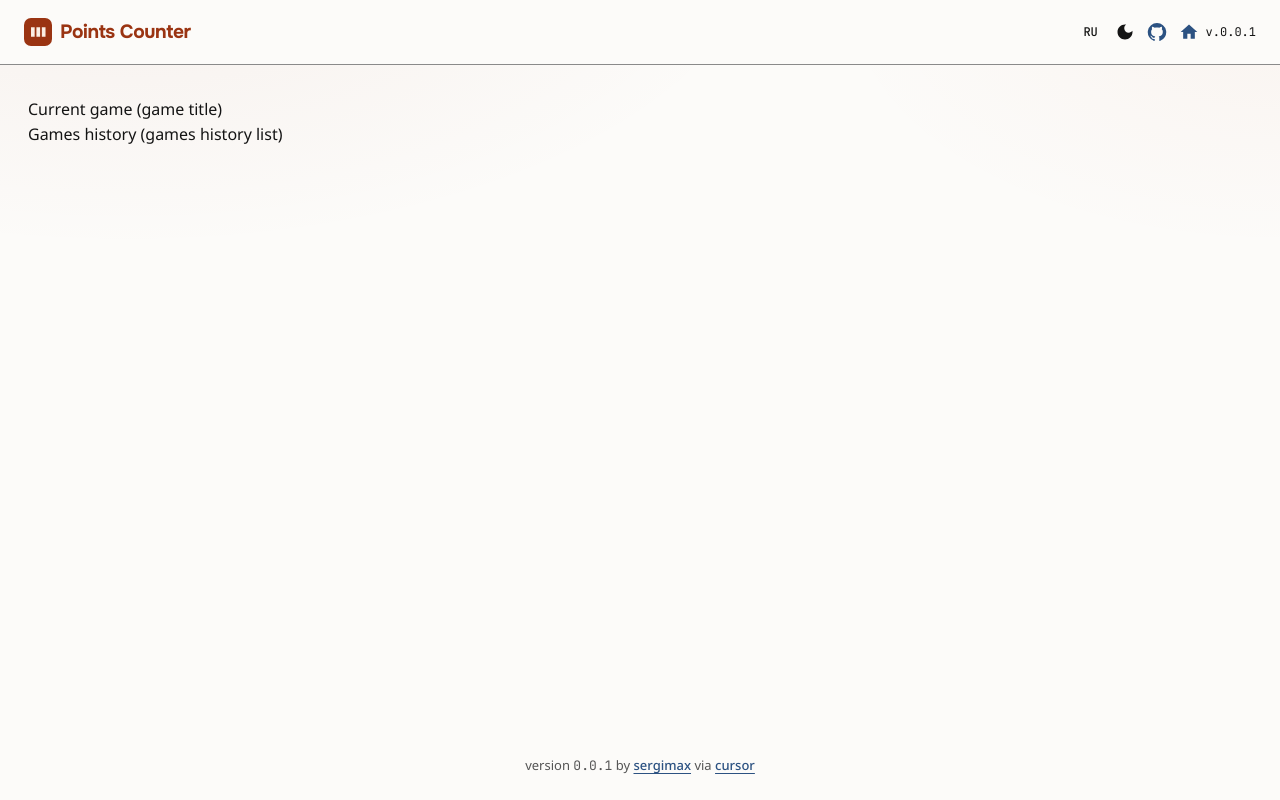
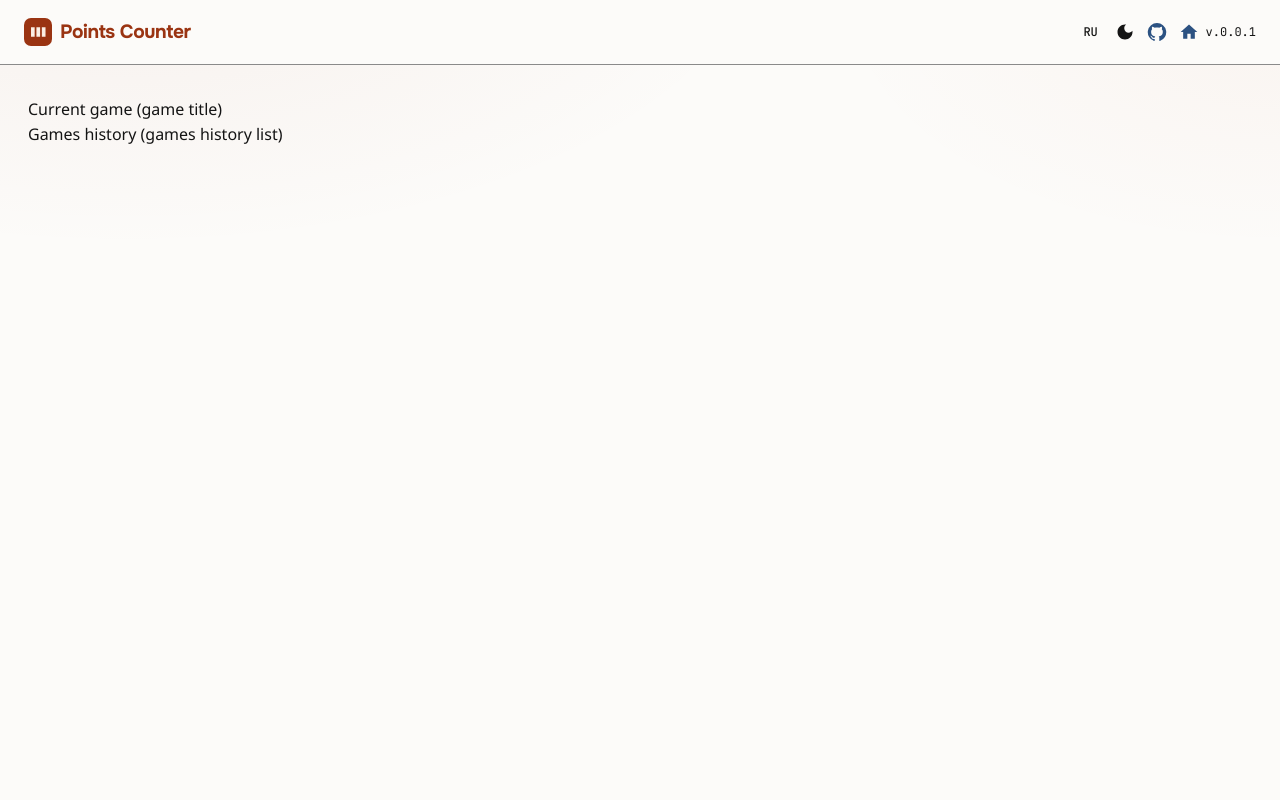
Before and after one commit to sergimax/points-counter, a React (Vite) app: page / in a window 1280 px wide. Built offline with nearby package versions, Linux system fonts and the light colour scheme.

Commit message:
refactor(App): remove AppFooter component and its associated styles and types

```diff
--- a/src/App.tsx
+++ b/src/App.tsx
@@ -1,5 +1,4 @@
 import "./App.css";
-import { AppFooter } from "./components/app-footer";
 import { AppHeader } from "./components/app-header";
 import { CurrentGameView } from "./components/current-game-view";
 import { GamesHistoryView } from "./components/games-history-view";
@@ -12,7 +11,6 @@ function App() {
         <CurrentGameView />
         <GamesHistoryView />
       </main>
-      <AppFooter />
     </div>
   );
 }
--- a/src/components/app-footer/index.tsx
+++ /dev/null
@@ -1,30 +0,0 @@
-import "./styles.css";
-
-export function AppFooter() {
-  return (
-    <footer
-      className="app-footer"
-      aria-label={`Version ${__APP_VERSION__} by sergimax via cursor`}
-    >
-      <span className="app-footer-line">
-        version{" "}
-        <span className="app-footer-version">{__APP_VERSION__}</span> by{" "}
-        <a
-          href="https://github.com/sergimax"
-          target="_blank"
-          rel="noopener noreferrer"
-        >
-          sergimax
-        </a>{" "}
-        via{" "}
-        <a
-          href="https://cursor.com"
-          target="_blank"
-          rel="noopener noreferrer"
-        >
-          cursor
-        </a>
-      </span>
-    </footer>
-  );
-}
--- a/src/components/app-footer/styles.css
+++ /dev/null
@@ -1,22 +0,0 @@
-.app-footer {
-  padding: 1rem 1.25rem 1.5rem;
-  text-align: center;
-  color: var(--text-muted);
-  font-size: 0.8125rem;
-}
-
-@media (min-width: 600px) {
-  .app-footer {
-    padding-left: 1.75rem;
-    padding-right: 1.75rem;
-  }
-}
-
-.app-footer-line {
-  font-family: var(--font-body);
-}
-
-.app-footer-version {
-  font-family: var(--font-mono);
-  font-variant-numeric: tabular-nums;
-}
--- a/src/components/app-footer/types.ts
+++ /dev/null
@@ -1,2 +0,0 @@
-/** Reserved — `AppFooter` currently takes no props. */
-export type AppFooterProps = Record<string, never>;
```
